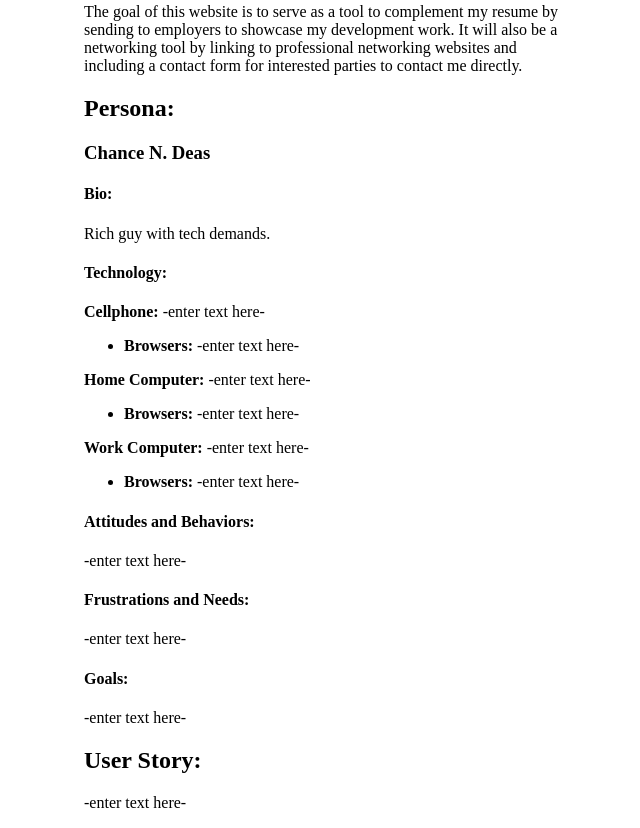
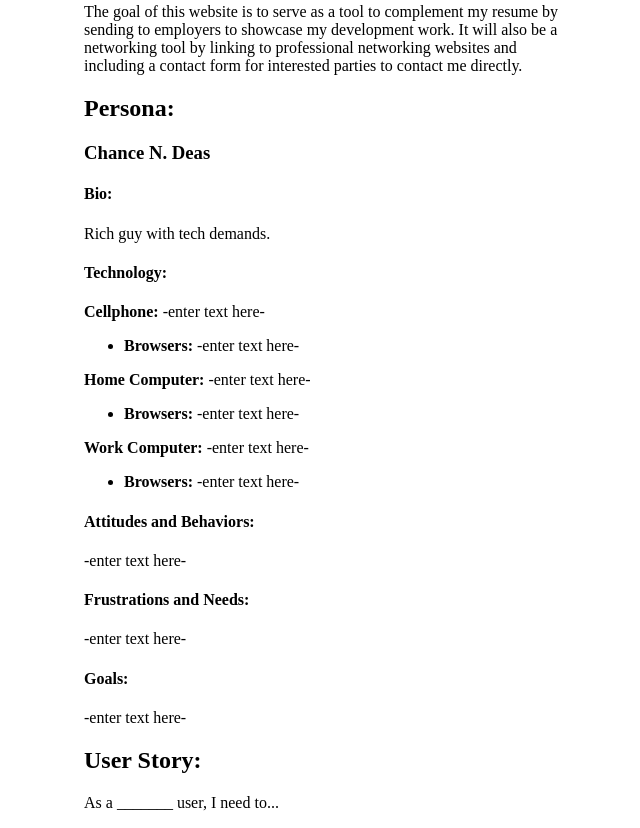
Before and after one commit to Deon-J-Butler/professional-portfolio, a plain HTML site: page public_html/documentation/milestone-1.html in a window 1280 px wide. Shown: the part 383-1211 px from the top of the page, without its empty margins (316-956 px from the left). Drawn offline with Linux system fonts and the light colour scheme.

Commit message:
Updated README, templated milestone-1, created CSS

```diff
--- a/public_html/documentation/milestone-1.html
+++ b/public_html/documentation/milestone-1.html
@@ -43,6 +43,6 @@
 <h4>Goals:</h4>
 <p>-enter text here-</p>
 <h2>User Story:</h2>
-<p>-enter text here-</p>
+<p>As a _______ user, I need to...</p>
 </body>
 </html>
```
